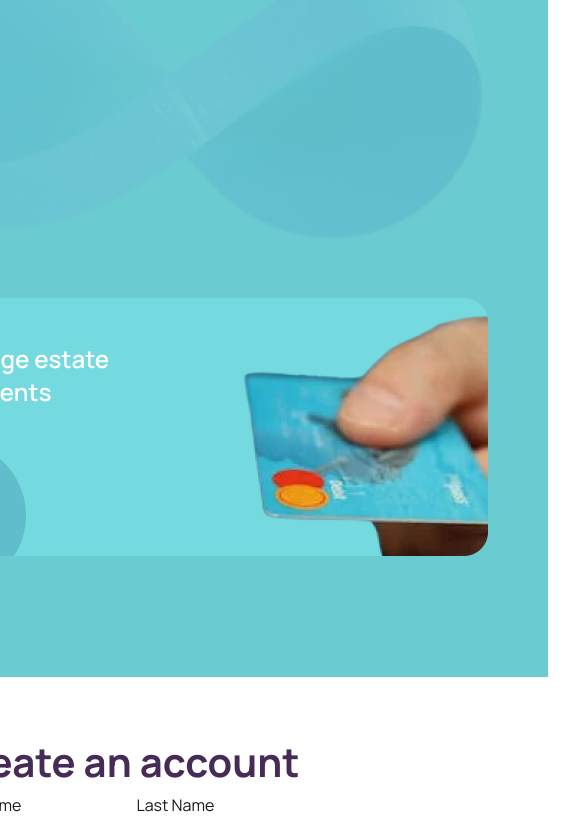
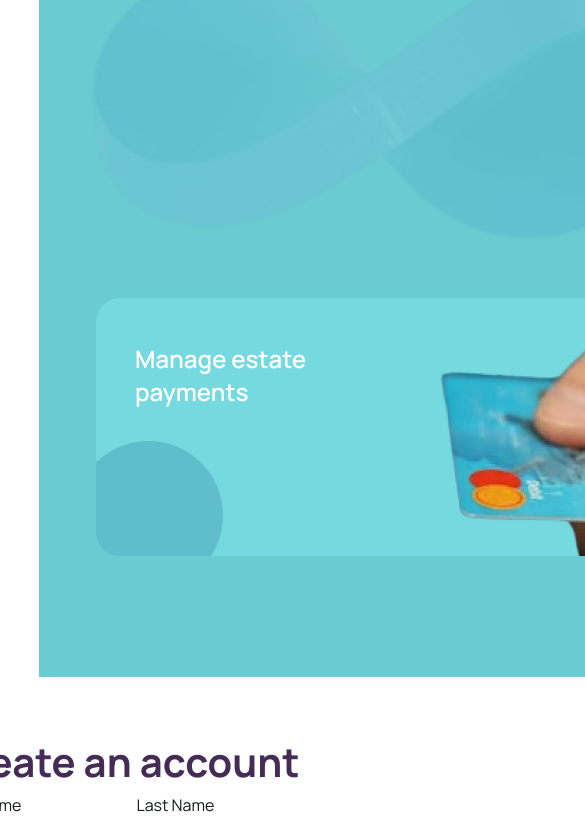
Before and after one commit to Chidinmaojimba/projectpayment, a React (Vite) app: page / in a window 390 px wide. Shown: the top 821 px of the page, 585 px wide, since content can reach past the window. Built offline with nearby package versions, Linux system fonts and the light colour scheme.

Commit message:
made some corrections

```diff
--- a/src/index.css
+++ b/src/index.css
@@ -308,8 +308,8 @@ justify-content: center;
 }
 
 @media  (max-width: 425px) {
- .left-container,
-.right-container {
-  width: fit-content;
+.left-container{
+  width: 80%;
+
 }
 }
```
